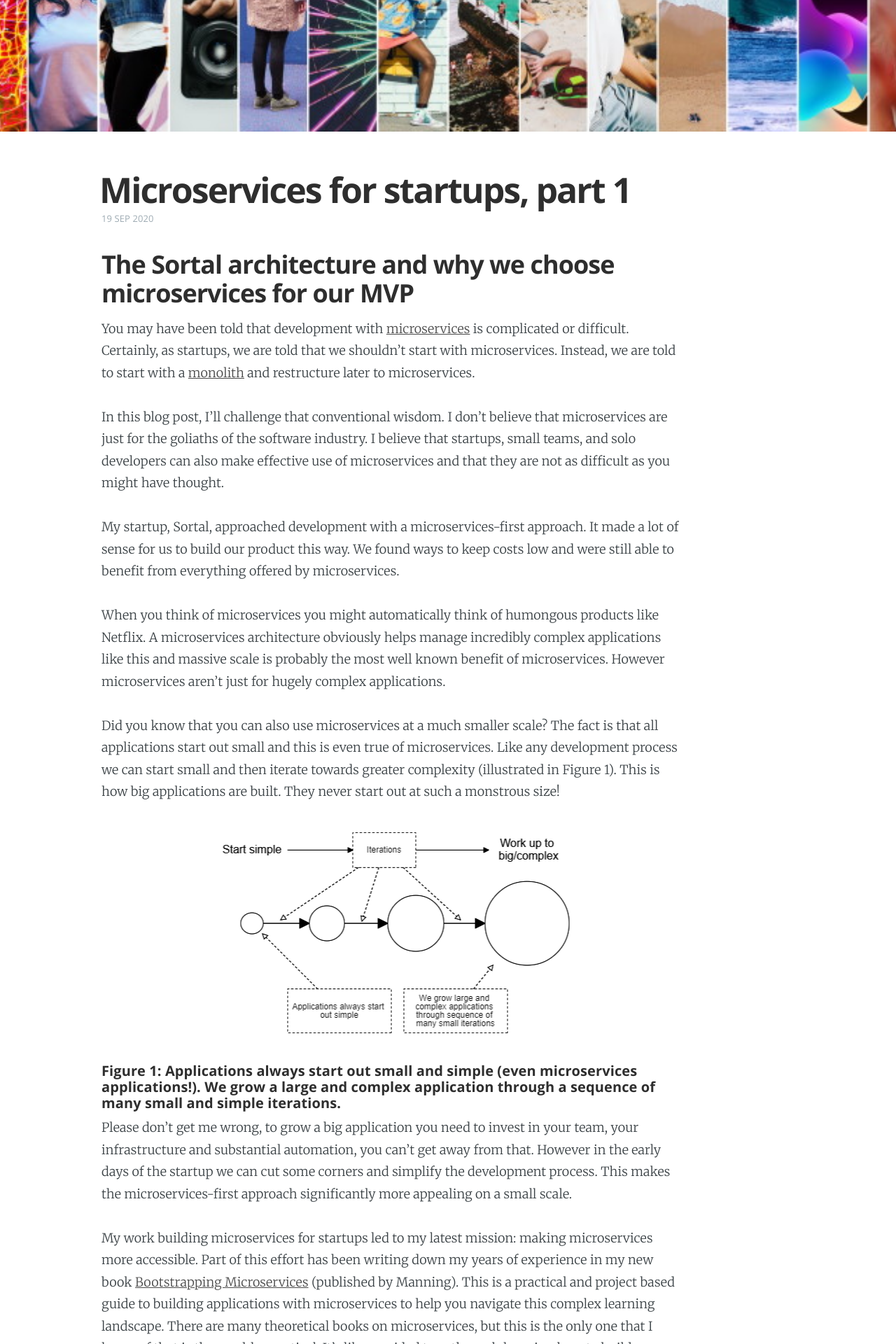
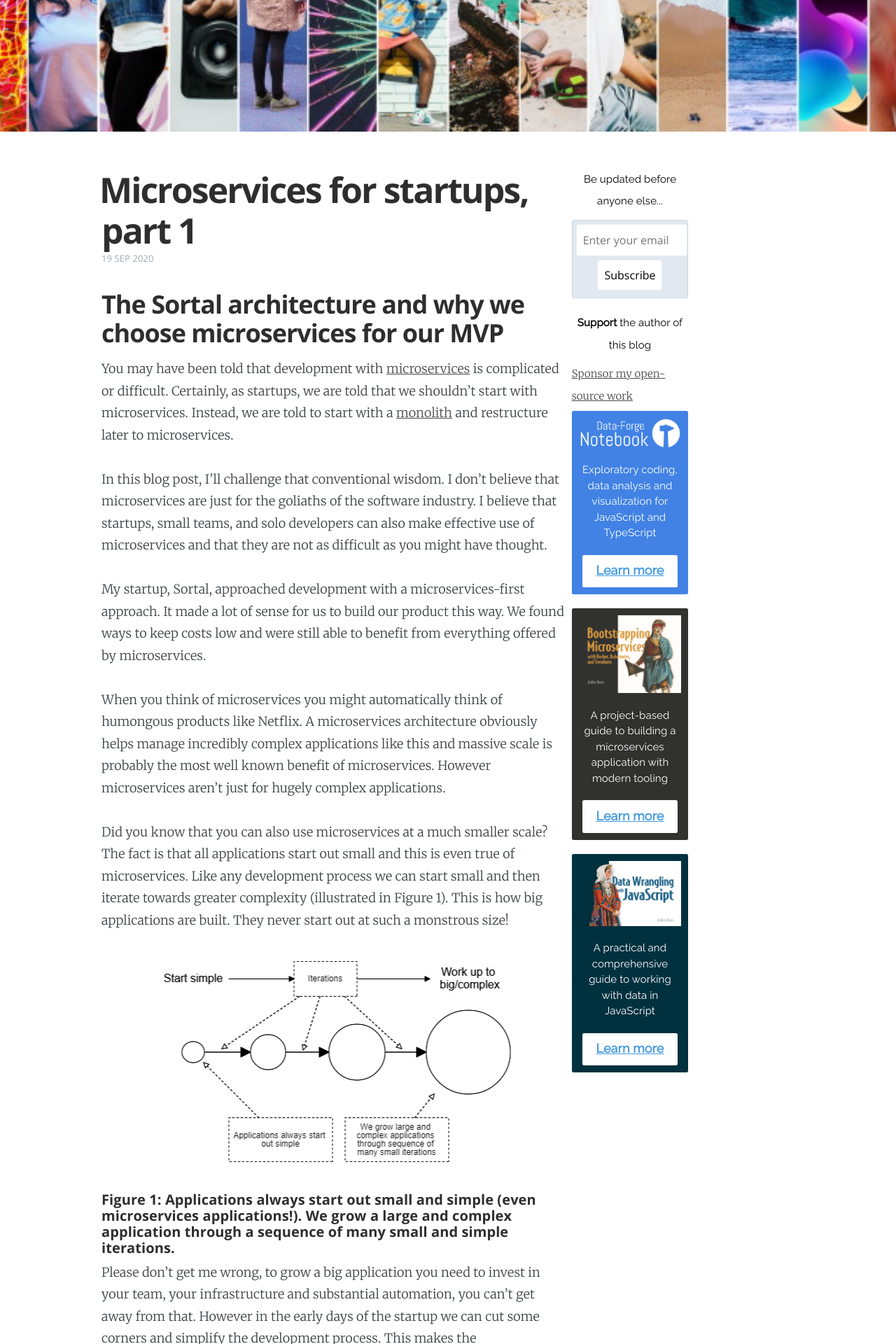
Before and after one commit to ashleydavis/the-data-wrangler-blog, a Jekyll site: the page built from _posts/2020-09-19-microservices-for-startups-1.md, in a window 1280 px wide. Shown: the part 307-2227 px from the top of the page at 70% size. Built offline with Jekyll 4.4.1, drawn with Linux system fonts in a browser that asks for light colours; comment, search, counter and statistics services are not loaded.

Commit message:
Tweaking post width to fit sidebar.

```diff
--- a/_layouts/post.html
+++ b/_layouts/post.html
@@ -18,7 +18,7 @@ body_class: post-template
     <article class="post {{page.post_class}}">
 
         <div class="flex flex-wrap">
-            <div class="w-full md:w-5/6 lg:w-5/6 xl:w-5/6 p-2">
+            <div class="w-full md:w-4/6 lg:w-4/6 xl:w-4/6 p-2">
                 <div>
                     <header class="post-header">
                         <h1 class="post-title">{{page.title}}</h1>
```
